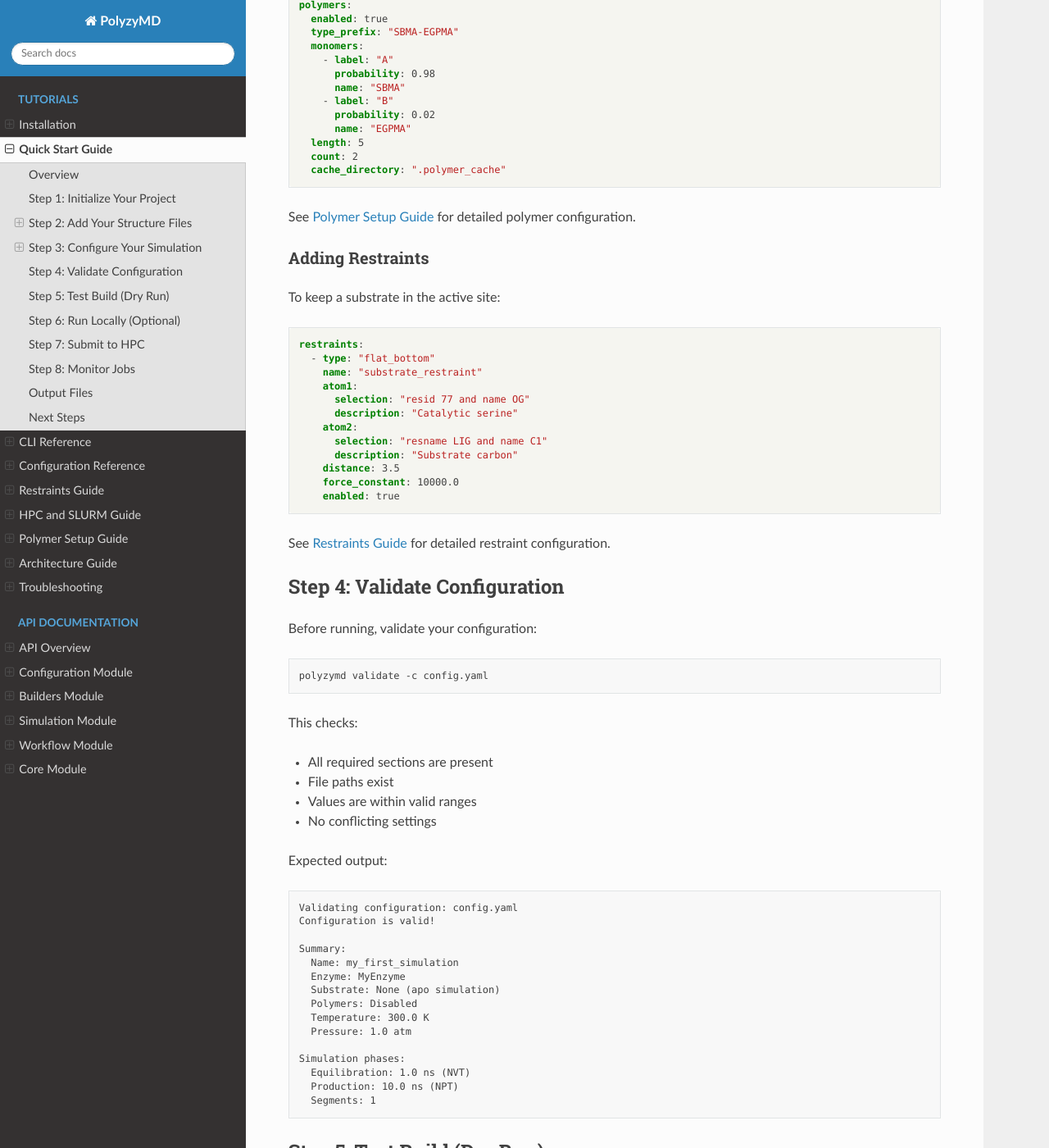
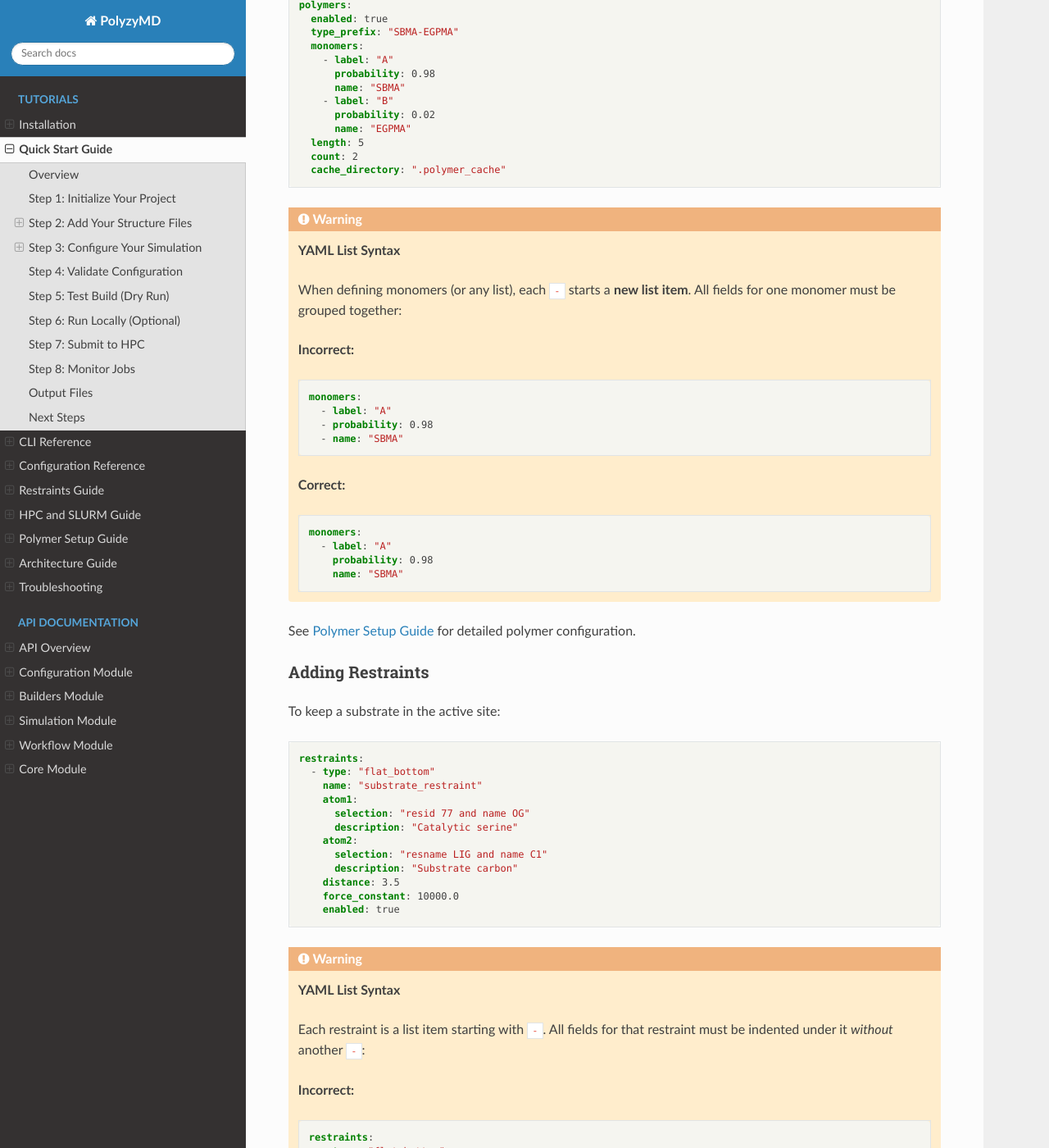
Before and after one commit to joelaforet/polyzymd, a Sphinx documentation site: the page built from docs/source/tutorials/quickstart.md, in a window 1280 px wide and 1400 px high, scrolled down 3544 px. Shown: the whole window at 82% size. Built offline with Sphinx 7.4.7 and the Read the Docs theme 3.1.0, drawn with Linux system fonts in a browser that asks for light colours; some of the changed text lies outside the part shown.

Commit message:
Add YAML list syntax warnings to documentation
Users commonly make the mistake of writing each field as a separate list
item (with its own '-') instead of grouping all fields under one item.
This causes confusing validation errors like 'Field required' for fields
that appear to be present.

Added warnings to:
- configuration.md: Co-solvents section with incorrect/correct examples
- quickstart.md: Polymers (monomers) section with warning box
- quickstart.md: Restraints section with warning box
- troubleshooting.md: New entry under Configuration Errors with the
  exact error message pattern and solution

Each warning explains that '-' starts a new list item and subsequent
fields must be indented without a leading '-'.

````diff
--- a/docs/source/tutorials/quickstart.md
+++ b/docs/source/tutorials/quickstart.md
@@ -183,6 +183,28 @@ polymers:
   cache_directory: ".polymer_cache"
 ```
 
+```{warning}
+**YAML List Syntax**
+
+When defining monomers (or any list), each `-` starts a **new list item**. All fields for one monomer must be grouped together:
+
+**Incorrect:**
+~~~yaml
+monomers:
+  - label: "A"
+  - probability: 0.98
+  - name: "SBMA"
+~~~
+
+**Correct:**
+~~~yaml
+monomers:
+  - label: "A"
+    probability: 0.98
+    name: "SBMA"
+~~~
+```
+
 See {doc}`polymers` for detailed polymer configuration.
 
 ### Adding Restraints
@@ -202,6 +224,28 @@ restraints:
     distance: 3.5
     force_constant: 10000.0
     enabled: true
+```
+
+```{warning}
+**YAML List Syntax**
+
+Each restraint is a list item starting with `-`. All fields for that restraint must be indented under it *without* another `-`:
+
+**Incorrect:**
+~~~yaml
+restraints:
+  - type: "flat_bottom"
+  - name: "my_restraint"
+  - distance: 3.5
+~~~
+
+**Correct:**
+~~~yaml
+restraints:
+  - type: "flat_bottom"
+    name: "my_restraint"
+    distance: 3.5
+~~~
 ```
 
 See {doc}`restraints` for detailed restraint configuration.
````
Also changed, not shown: docs/source/tutorials/configuration.md (+24 -0 lines), docs/source/tutorials/troubleshooting.md (+35 -0 lines).
